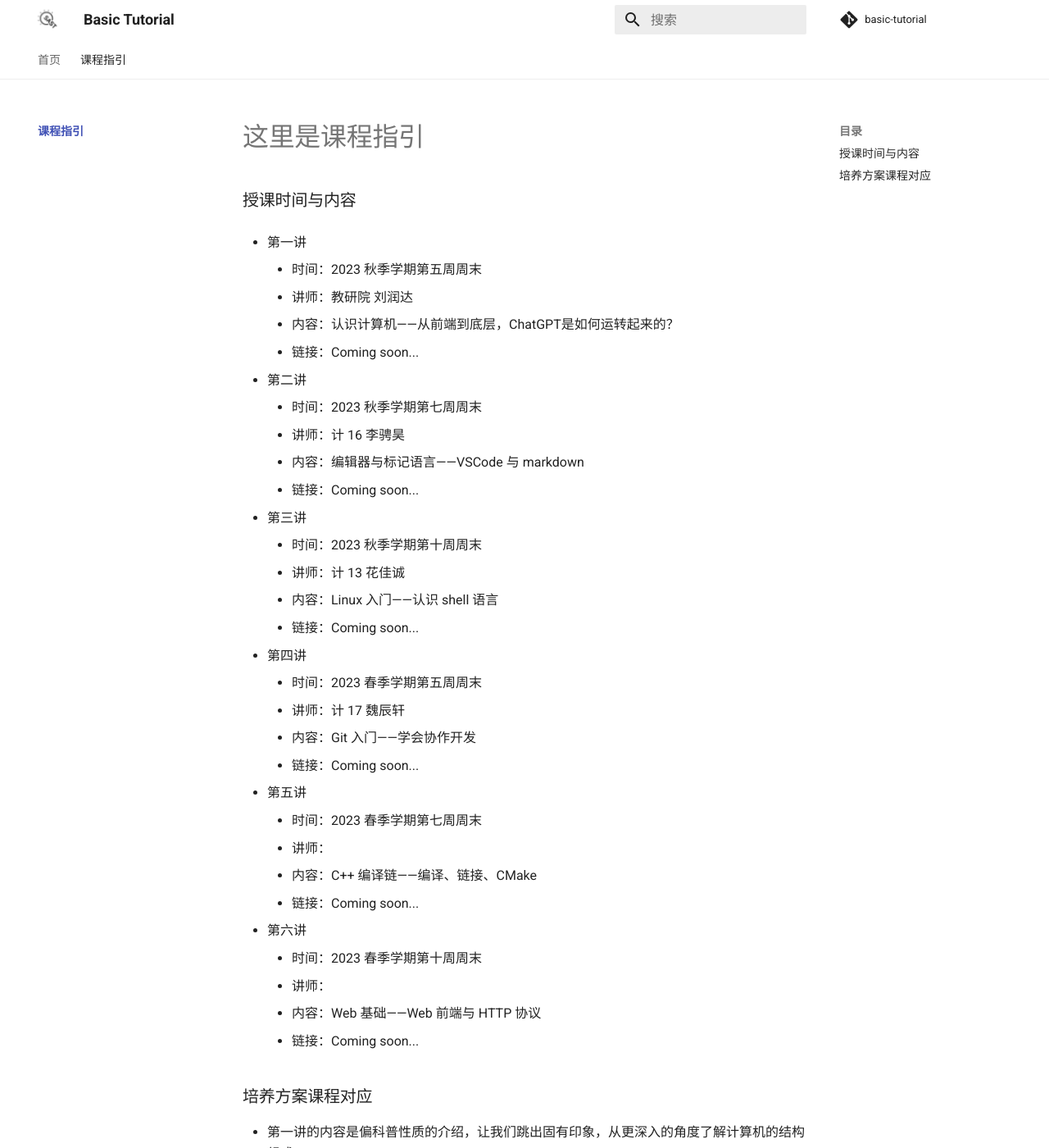
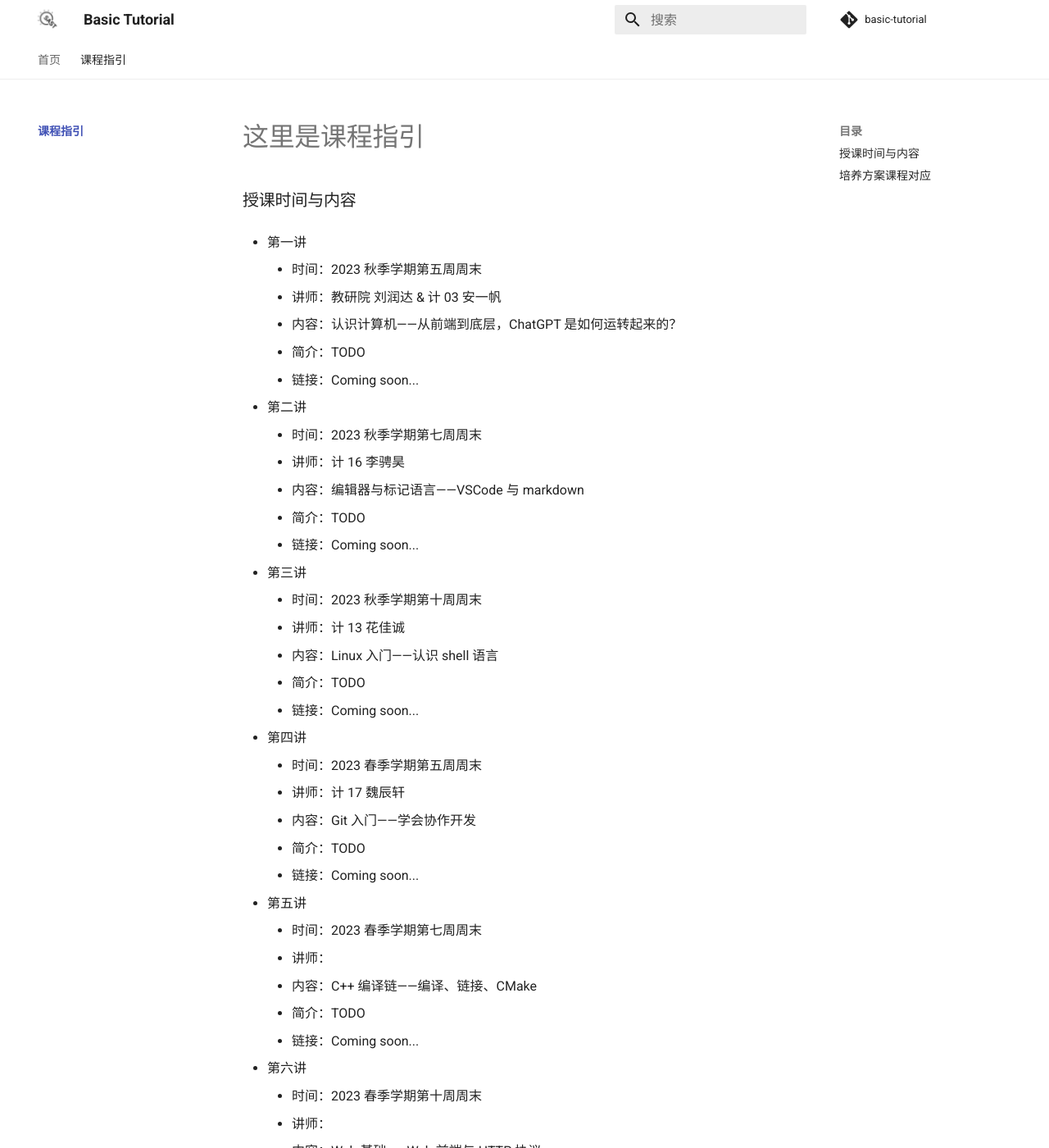
Before and after one commit to ChenMohan1010/basic-tutorial, an MkDocs documentation site: the page built from docs/courses/index.md, in a window 1280 px wide and 1400 px high. Shown: the whole window at 82% size. Built offline with MkDocs 1.6.1 and Material for MkDocs 9.7.7, drawn with Linux system fonts in a browser that asks for light colours; comment, search, counter and statistics services are not loaded.

Commit message:
update course infomation

```diff
--- a/docs/courses/index.md
+++ b/docs/courses/index.md
@@ -5,8 +5,9 @@
 * 第一讲
 
     * 时间：2023 秋季学期第五周周末
-    * 讲师：教研院 刘润达
-    * 内容：认识计算机——从前端到底层，ChatGPT是如何运转起来的？
+    * 讲师：教研院 刘润达 & 计 03 安一帆
+    * 内容：认识计算机——从前端到底层，ChatGPT 是如何运转起来的？
+    * 简介：TODO
     * 链接：Coming soon...
 
 * 第二讲
@@ -14,6 +15,7 @@
     * 时间：2023 秋季学期第七周周末
     * 讲师：计 16 李骋昊
     * 内容：编辑器与标记语言——VSCode 与 markdown
+    * 简介：TODO
     * 链接：Coming soon...
 
 * 第三讲
@@ -21,6 +23,7 @@
     * 时间：2023 秋季学期第十周周末
     * 讲师：计 13 花佳诚
     * 内容：Linux 入门——认识 shell 语言
+    * 简介：TODO
     * 链接：Coming soon...
 
 * 第四讲
@@ -28,6 +31,7 @@
     * 时间：2023 春季学期第五周周末
     * 讲师：计 17 魏辰轩
     * 内容：Git 入门——学会协作开发
+    * 简介：TODO
     * 链接：Coming soon...
 
 * 第五讲
@@ -35,6 +39,7 @@
     * 时间：2023 春季学期第七周周末
     * 讲师：
     * 内容：C++ 编译链——编译、链接、CMake
+    * 简介：TODO
     * 链接：Coming soon...
 
 * 第六讲
@@ -42,6 +47,7 @@
     * 时间：2023 春季学期第十周周末
     * 讲师：
     * 内容：Web 基础——Web 前端与 HTTP 协议
+    * 简介：TODO
     * 链接：Coming soon...
 
 ### 培养方案课程对应
```
Also changed, not shown: docs/notes/editor.md (+2 -2 lines).
